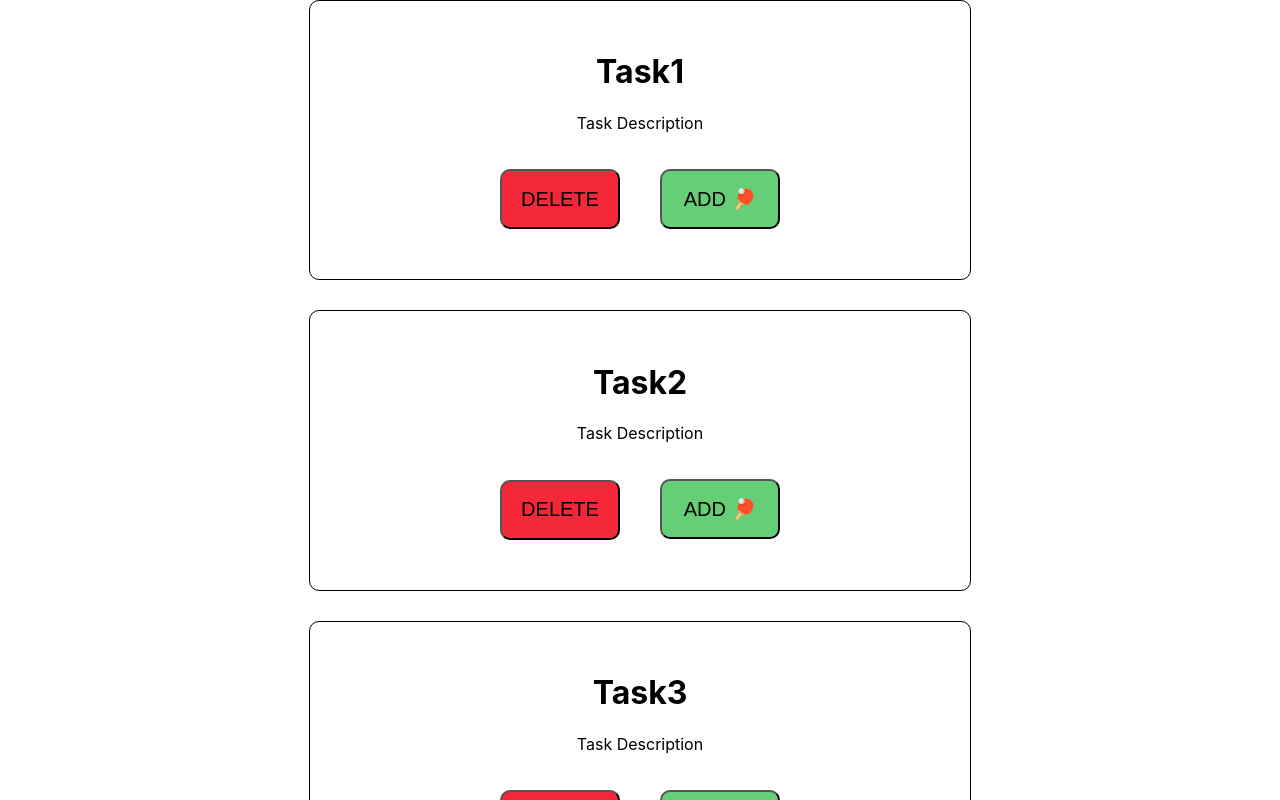
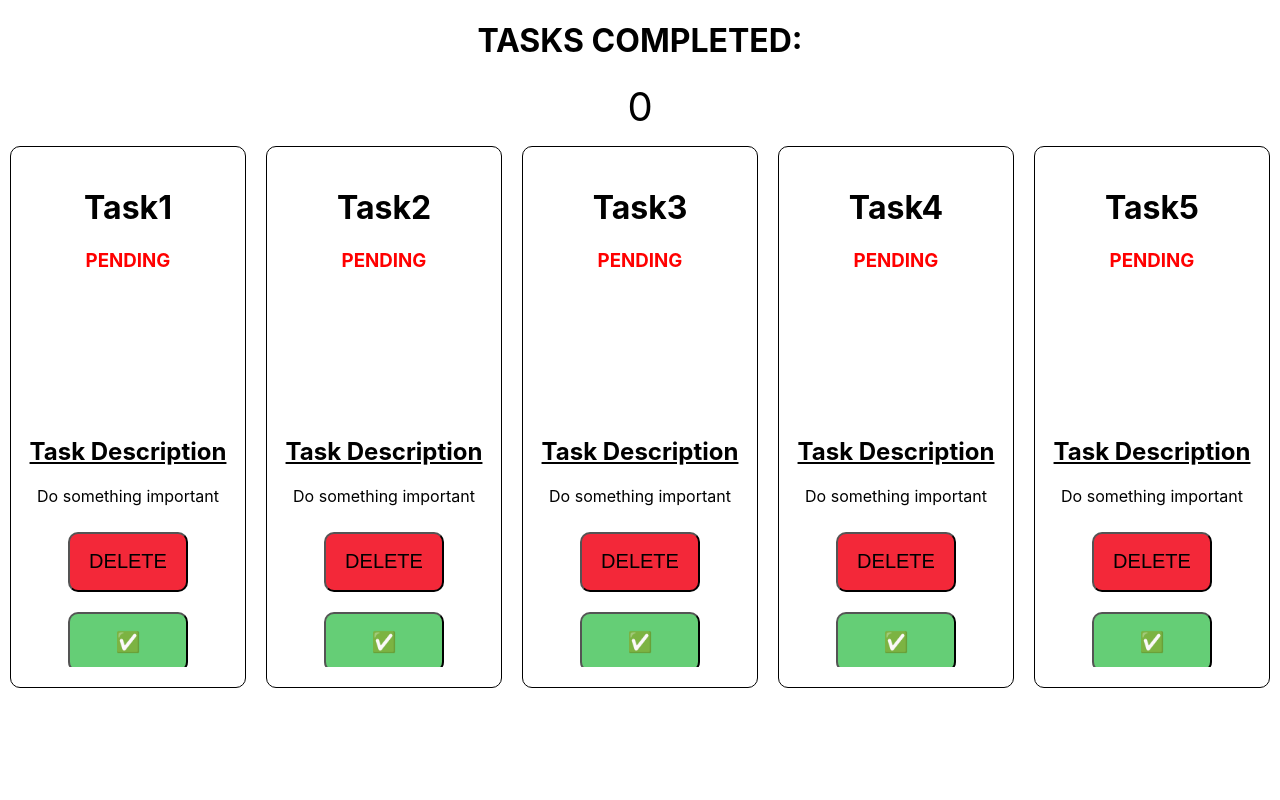
Before and after one commit to ross-u/00-react-lifting-state-up, a React (Create React App) app: page / in a window 1280 px wide. Shown: the top 800 px of the page. Built offline with nearby package versions, Linux system fonts and the light colour scheme.

Commit message:
Initial commit

```diff
--- a/src/App.css
+++ b/src/App.css
@@ -21,23 +21,30 @@
 
 .todo-container {
   display: flex;
-  flex-direction: column;
   align-items: center;
+  justify-content: center;
 }
 
 .task-card {
+  display: flex;
+  flex-direction: column;
   border: 1px solid black;
   border-radius: 10px;
-  padding: 30px;
-  margin-bottom: 30px;
-  width: 600px;
+  padding: 20px 10px;
+  margin: 10px;
+  width: 250px;
+  height: 500px;
+}
+
+.task-card-half {
+  height: 50%;
   overflow: hidden;
 }
 
 button {
   width: 120px;
   height: 60px;
-  margin: 20px;
+  margin: 10px;
   border-radius: 10px;
   font-size: 20px;
 }
@@ -49,3 +56,8 @@ button.delete {
 button.add {
   background: rgb(101, 206, 118);
 }
+
+.tasks-completed {
+  font-size: 40px;
+  margin: 5px
+}
--- a/src/App.js
+++ b/src/App.js
@@ -1,12 +1,12 @@
 import React, { Component } from 'react';
 import './App.css';
-import ToDo from './components/ToDo';
+import ToDoList from './components/ToDoList';
 
 class App extends Component {
   render() {
     return (
       <div className="App">
-        <ToDo />
+        <ToDoList />
       </div>
   );
 }
--- /dev/null
+++ b/src/components/Summary.js
@@ -0,0 +1,18 @@
+import React from 'react'
+
+function summary(props) {
+
+  let tasksCompleted = 0;
+  props.tasks.forEach((task) => {
+    if(task.isDone) tasksCompleted++;
+  });
+
+  return (
+    <div>
+      <h1>TASKS COMPLETED:</h1>
+      <p className="tasks-completed">{tasksCompleted}</p>
+    </div>
+  )
+}
+
+export default summary;
--- a/src/components/Task.js
+++ b/src/components/Task.js
@@ -3,10 +3,29 @@ import React from 'react';
 function task(props) {
   return (
     <div className='task-card'>
-      <h1>{props.taskName}</h1>
-      <p>Task Description</p>
-      <button className='delete' onClick={ ()=> props.deleteTask(props.id) }>DELETE</button>
-      <button className='add' onClick={ ()=> props.updateTask(props.id, '	 🏓') }>ADD 🏓</button>
+      <div className='task-card-half'>
+        <h1>{props.name}</h1>
+        {
+          props.isDone ?
+          <h3 style={{color: 'green'}}>DONE ✅</h3>
+          :
+          <h3 style={{color: 'red'}}>PENDING</h3>
+        }
+      </div>
+
+      <div className='task-card-half'>
+        <h2><u> Task Description </u></h2>
+        <p>{props.description}</p>
+        <button className='delete' onClick={ ()=> props.deleteTask(props.id) }>DELETE</button>
+        <button className='add' onClick={ ()=> props.updateTaskStatus(props.id) }>
+        {
+          props.isDone ?
+          <span>UNDO ❌</span>
+          :
+          <span>✅</span>
+        }
+        </button>
+      </div>
     </div>
   )
 }
--- a/src/components/ToDo.js
+++ b/src/components/ToDoList.js
@@ -1,12 +1,17 @@
 import React, { Component } from 'react';
 import Task from "./Task";
+import Summary from './Summary';
 
-class ToDo extends Component {
+class ToDoList extends Component {
   constructor() {
     super();
     this.state = {
       tasks: [
-        {id: 'asdfgh123', name: "Task1"}, {id: 'hjklio567', name: "Task2"}, {id: 'rtyoiu445', name: "Task3"}, {id: 'asdftt123', name: "Task4"}, {id: 'asssdgh123', name: "Task5"}
+        {id: 'asd123', name: "Task1", isDone: false, description: 'Do something important'},
+        {id: 'lio567', name: "Task2", isDone: false, description: 'Do something important'},
+        {id: 'rty445', name: "Task3", isDone: false, description: 'Do something important'},
+        {id: 'sdx123', name: "Task4", isDone: false, description: 'Do something important'},
+        {id: 'aop113', name: "Task5", isDone: false, description: 'Do something important'}
       ]
     };
 
@@ -17,15 +22,15 @@ class ToDo extends Component {
      we need to bind `this` to point to the ToDo component
      */
 
-    this.updateToDoList = this.updateToDoList.bind(this);
+    this.toggleTaskDone = this.toggleTaskDone.bind(this);
     this.deleteToDoList = this.deleteToDoList.bind(this);
   };
 
-  updateToDoList (id, newNameValue)  {
+  toggleTaskDone(id) {
     const taskListCopy = [...this.state.tasks];
     taskListCopy.forEach((taskObj) => {
       if(taskObj.id === id) {
-        taskObj.name += newNameValue;
+        taskObj.isDone = !taskObj.isDone;
       }
     })
     this.setState( {tasks: taskListCopy} );
@@ -48,21 +53,24 @@ class ToDo extends Component {
 
   render() {
     return (
+      <div>
+        <Summary tasks={this.state.tasks}/>
         <div className='todo-container'>
           {
             this.state.tasks.map( (task) => {
               return <Task
                       id={task.id}
                       deleteTask={ this.deleteToDoList }
-                    updateTask={ this.updateToDoList }
-                    key={task.name + task.id.toString()}
-                    taskName={task.name}
+                      updateTaskStatus={ this.toggleTaskDone }
+                      key={task.id}
+                      {...task}
                     />
             })
           }
+        </div>
       </div>
     )
   };
 }
 
-export default ToDo;
+export default ToDoList;
```
Lines whose indentation alone changed are shown as unchanged.
